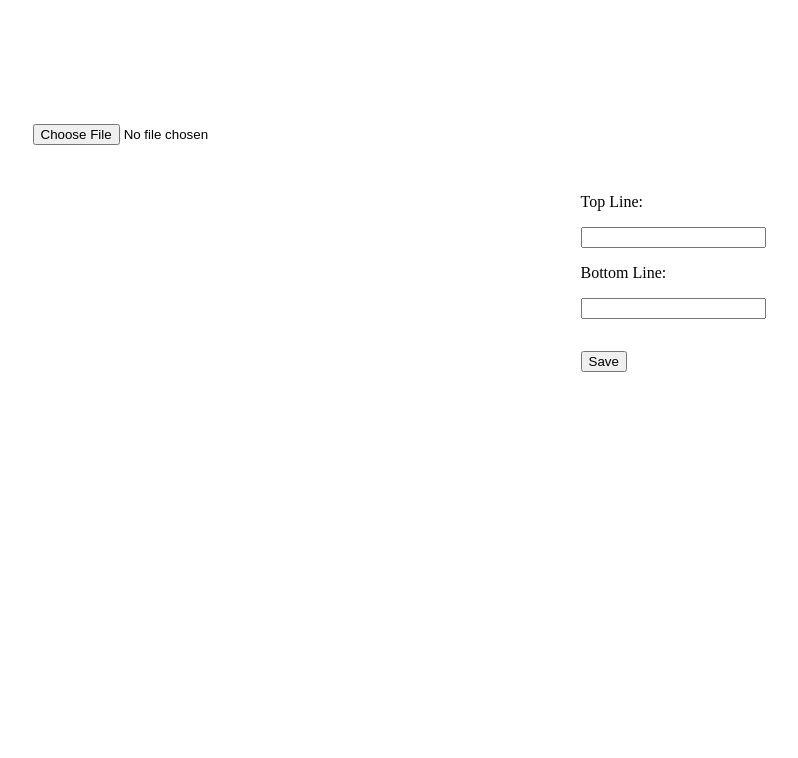
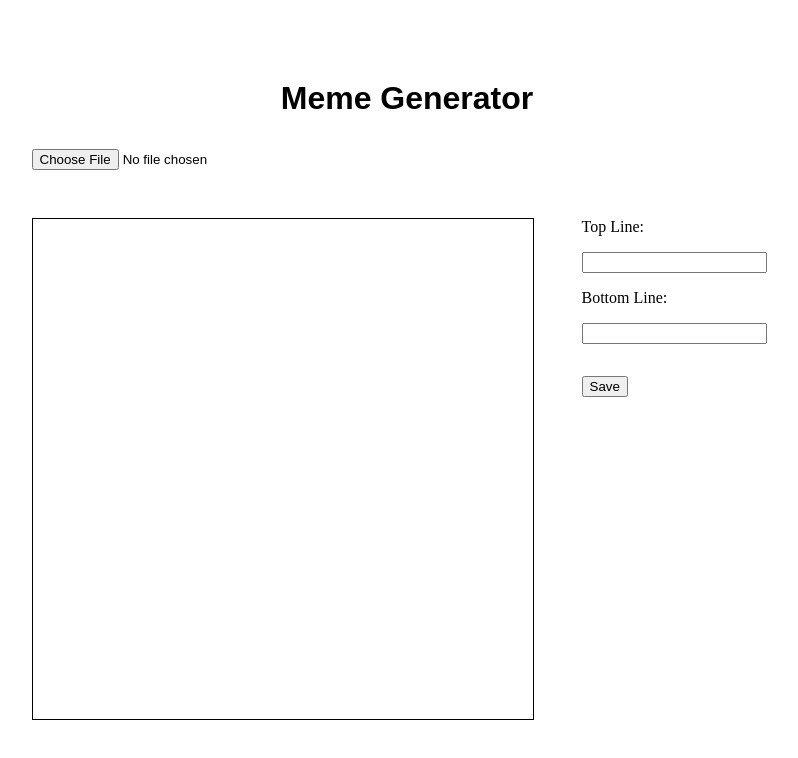
Before and after one commit to allanbreyes/meme-generator, a plain HTML site: page index.html in a window 1280 px wide. Shown: the whole page, without its empty margins (241-1039 px from the left). Drawn offline with Linux system fonts and the light colour scheme.

Commit message:
update layout and add readme

```diff
--- a/index.html
+++ b/index.html
@@ -15,6 +15,9 @@
     #image-container {
       display: flex;
     }
+    canvas {
+      border: 1px solid black;
+    }
     .content {
       display: table;
       height: 100%;
@@ -27,12 +30,17 @@
     .container * {
       margin: 16px;
     }
+    h1 {
+      font-family: sans-serif;
+      text-align: center;
+    }
   </style>
 </head>
 
 <body>
   <div class="content">
     <div class="container">
+      <h1>Meme Generator</h1>
       <div>
         <input type="file" id="file" />
       </div>
```
Also changed, not shown: 1 other file.
